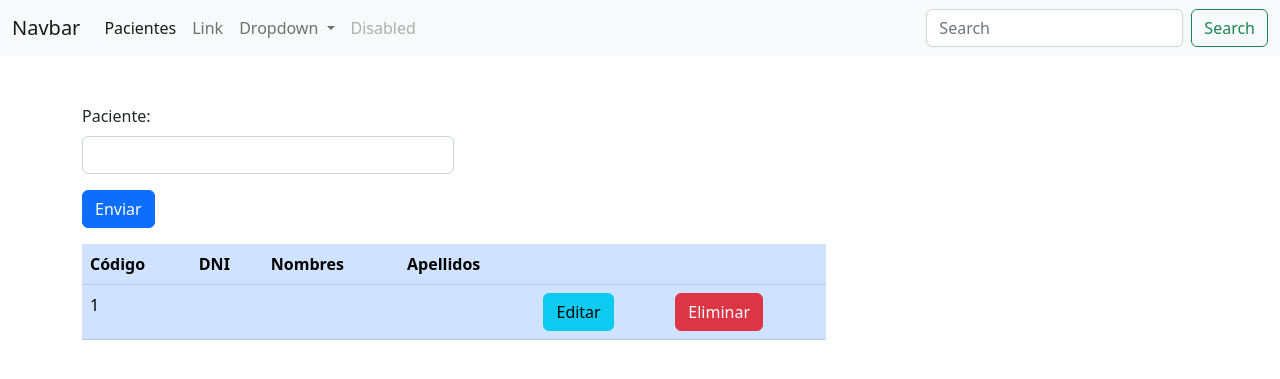
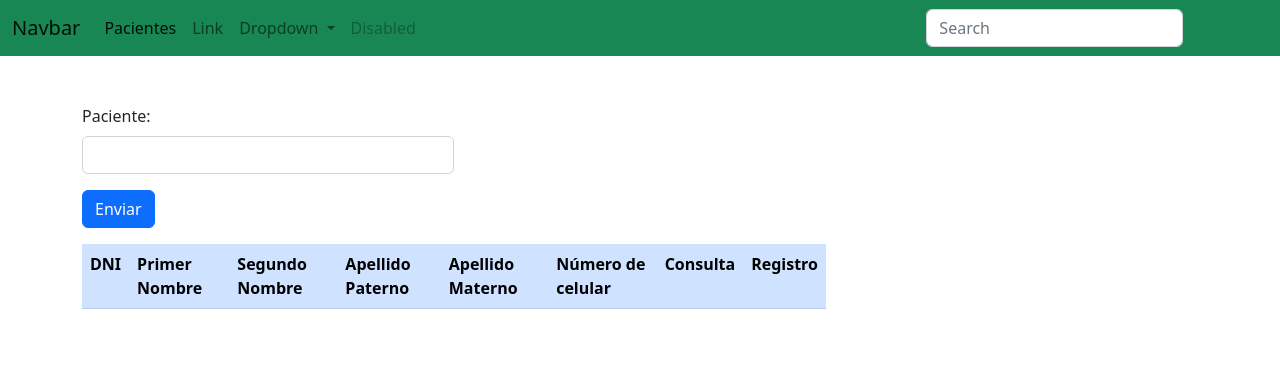
Before and after one commit to yefersonBaldeon/telemedicina, a PHP site: page /search.php in a window 1280 px wide. Shown: the top 379 px of the page. Run offline with PHP 8.4, Linux system fonts and the light colour scheme; tables that the repository leaves empty or names only in its code hold one stand-in row (values such as "Sample post"); data that the repository does not hold is empty.

Commit message:
funciona2

```diff
--- a/complet/head.php
+++ b/complet/head.php
@@ -13,7 +13,7 @@
 </head>
 
 
-<nav class="navbar navbar-expand-lg navbar-light bg-light">
+<nav class="navbar navbar-expand-lg navbar-success bg-success">
   <div class="container-fluid">
     <a class="navbar-brand" href="index.php">Navbar</a>
     <button class="navbar-toggler" type="button" data-bs-toggle="collapse" data-bs-target="#navbarSupportedContent" aria-controls="navbarSupportedContent" aria-expanded="false" aria-label="Toggle navigation">
--- a/enviar2.php
+++ b/enviar2.php
@@ -1,9 +1,12 @@
 
 <?php
 
+$dato=$_POST["dato"];
+echo $dato;
+
 $coneccion=mysqli_connect("localhost","root","","php2");
 
-$consulta="SELECT * FROM `pacientes`";
+$consulta="SELECT * FROM pacientes WHERE DNI LIKE '$dato%' or nombre1 LIKE '$dato%' or nombre2 LIKE '$dato%' or apellido1 LIKE '$dato%' or apellido2 LIKE '$dato%' ";
 
 $resultado2=mysqli_query($coneccion,$consulta);
 
--- a/search.php
+++ b/search.php
@@ -14,7 +14,7 @@
     <div class="container">
         <div class="col-4">
 
-            <form action="enviar_formulario.php" method="post">
+            <form action="search.php" method="post">
                 <div class="mt-5 mb-3">
                     <label for="usuario" class="form-label">Paciente: </label>
                     <input type="text" class="form-control" id="auto" name="dato" maxlength="8" required>
@@ -42,18 +42,27 @@
 
                 <tr>
 
-                    <th>Código</th>
                     <th>DNI</th>
-                    <th>Nombres</th>
-                    <th>Apellidos</th>
-                    <th></th>
-                    <th></th>
+
+                    <th>Primer Nombre</th>
+                    <th>Segundo Nombre</th>
+                    <th>Apellido Paterno</th>
+                    <th>Apellido Materno</th>
+                    <th>Número de celular</th>
+                    <th>Consulta</th>
+                    <th>Registro</th>
                 </tr>
 
 
                 <?php
+                if ($_SERVER["REQUEST_METHOD"] == "POST") {
 
-                include("enviar.php");
+                ?>
+
+
+                    <?php
+
+                    include("enviar2.php");
                     while ($arreglo = mysqli_fetch_array($resultado2)) {
                     ?>
 
@@ -64,11 +73,14 @@
                             <td><?php echo $arreglo[1] ?></th>
                             <td><?php echo $arreglo[2] ?></th>
                             <td><?php echo $arreglo[3] ?></th>
-                        <td><a href="update.php?idd=<?php echo $arreglo[0]; ?>" class="btn btn-info">Editar</a></td>
-                        <td><a href="delete.php?idd=<?php echo $arreglo[0]; ?>" class="btn btn-danger">Eliminar</a></td>
+                            <td><?php echo $arreglo[4] ?></th>
+                            <td><?php echo $arreglo[5] ?></th>
+                            <td><a target="_blank" href="consulta.php?dni=<?php echo $arreglo[0];?>" class="btn btn-primary">Generar</a></td>
+                            <td><a target="_blank" href="registro.php?dni=<?php echo $arreglo[0];?>" class="btn btn-success">Registro</a></td>
+                        </tr>
 
+                    <?php } ?>
 
-                    </tr>
 
                 <?php } ?>
 
```
Also changed, not shown: consulta.php (added, +9 -0 lines), registro.php (added, +8 -0 lines). Lines whose indentation alone changed are shown as unchanged.
